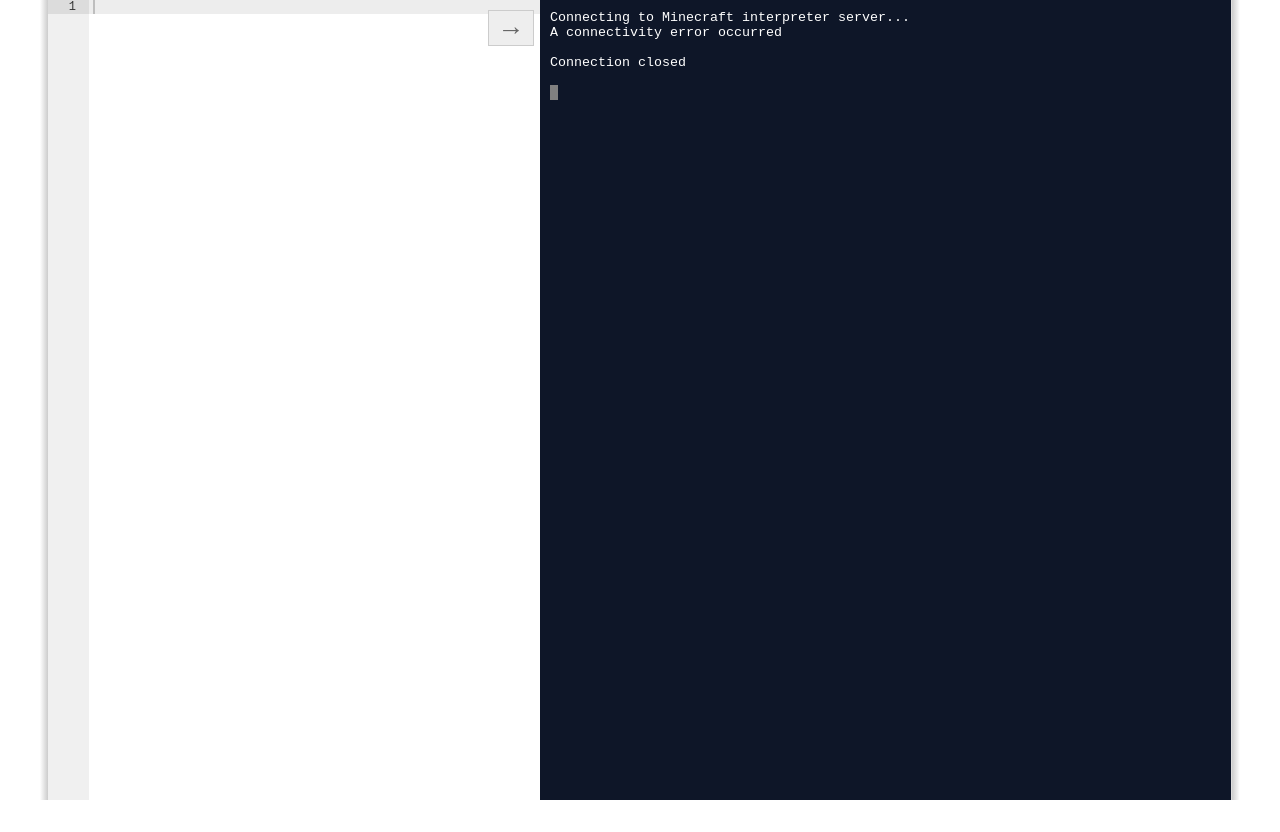
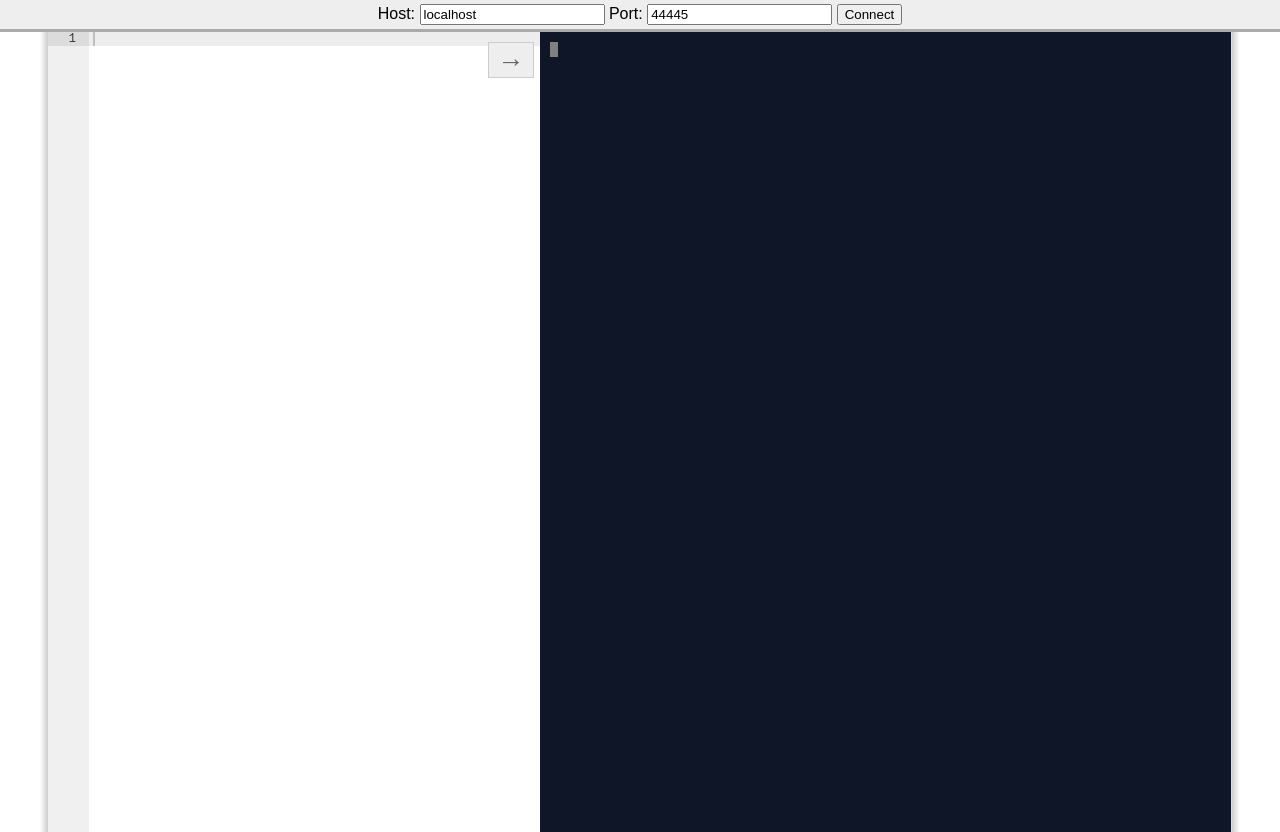
Before and after one commit to Macuyiko/minecraft-python, a website: page ServerEditorWeb/index.html in a window 1280 px wide. Before the commit the page ends 800 px from the top, so only its background shows below. Drawn offline with Linux system fonts and the light colour scheme.

Commit message:
Web based interface work
Interface is now feature complete

```diff
--- a/ServerEditorWeb/index.html
+++ b/ServerEditorWeb/index.html
@@ -4,14 +4,15 @@
     <meta http-equiv="Content-Type" content="text/html; charset=UTF-8">
     <title></title>
     <style type="text/css">
-    html, body{height: 100%;margin:0}
-    #main{background:#FFF;margin:0 auto;height:100%;width:1200px;position:relative}
-    #resize-left{border-right:1px solid #DDD;background:#EEE;background:-webkit-linear-gradient(right,#CCC,#FFF);background:-moz-linear-gradient(right,#CCC,#FFF);background:-ms-linear-gradient(right,#CCC,#FFF);background:-o-linear-gradient(right,#CCC,#FFF);background:linear-gradient(right,#CCC,#FFF);filter:progid:DXImageTransform.Microsoft.Gradient(StartColorStr='#FFFFFF', EndColorStr='#CCCCCC', GradientType=1);width:8px;position:absolute;height:100%;left:0;top:0;z-index:1}
-  	#resize-right{border-left:1px solid #DDD;background:#F8F8F8;background:-webkit-linear-gradient(left,#CCC,#FFF);background:-moz-linear-gradient(left,#CCC,#FFF);background:-ms-linear-gradient(left,#CCC,#FFF);background:-o-linear-gradient(left,#CCC,#FFF);background:linear-gradient(left,#CCC,#FFF);filter:progid:DXImageTransform.Microsoft.Gradient(StartColorStr='#CCCCCC', EndColorStr='#FFFFFF', GradientType=1);width:8px;cursor:e-resize;position:absolute;height:100%;top:0;right:0;z-index:1}
-  	#content-workspace{position:absolute;width:1184px;height:100%;left:8px;bottom:0;}
-    #editor{position:absolute;width:492px;height:100%;left:0;bottom:0;font-family: monospace;}
-  	#runbutton{position:absolute;left:440px;top:10px;font-family: monospace; z-index: 10; border: 1px solid #ccc; background-color: #eee; color: #666; padding: 2px 14px 2px 14px; font-size: 20pt;}
-    #console{background:#0E1628;width:692px;height:100%;position:absolute;right:0;bottom:0;font-family: monospace; font-size: 10pt; color: white;}
+    html, body {height: 100%;margin:0}
+    #connectbar {padding: 4px; margin: 0 auto; text-align: center; background:#EEE;border-bottom:3px solid #AAA;font-family: sans-serif;}
+    #main {background:#FFF;margin:0 auto;height:100%;width:1200px;position:relative}
+    #resize-left {border-right:1px solid #DDD;background:#EEE;background:-webkit-linear-gradient(right,#CCC,#FFF);background:-moz-linear-gradient(right,#CCC,#FFF);background:-ms-linear-gradient(right,#CCC,#FFF);background:-o-linear-gradient(right,#CCC,#FFF);background:linear-gradient(right,#CCC,#FFF);filter:progid:DXImageTransform.Microsoft.Gradient(StartColorStr='#FFFFFF', EndColorStr='#CCCCCC', GradientType=1);width:8px;position:absolute;height:100%;left:0;top:0;z-index:1}
+  	#resize-right {border-left:1px solid #DDD;background:#F8F8F8;background:-webkit-linear-gradient(left,#CCC,#FFF);background:-moz-linear-gradient(left,#CCC,#FFF);background:-ms-linear-gradient(left,#CCC,#FFF);background:-o-linear-gradient(left,#CCC,#FFF);background:linear-gradient(left,#CCC,#FFF);filter:progid:DXImageTransform.Microsoft.Gradient(StartColorStr='#CCCCCC', EndColorStr='#FFFFFF', GradientType=1);width:8px;cursor:e-resize;position:absolute;height:100%;top:0;right:0;z-index:1}
+  	#content-workspace {position:absolute;width:1184px;height:100%;left:8px;bottom:0;}
+    #editor {position:absolute;width:492px;height:100%;left:0;bottom:0;font-family: monospace;}
+  	#runbutton {cursor:pointer;position:absolute;left:440px;top:10px;font-family: monospace; z-index: 10; border: 1px solid #ccc; background-color: #eee; color: #666; padding: 2px 14px 2px 14px; font-size: 20pt;}
+    #console {background:#0E1628;width:692px;height:100%;position:absolute;right:0;bottom:0;font-family: monospace; font-size: 10pt; color: white;}
     .jqconsole {padding: 10px;}
     .jqconsole-cursor {background-color: gray;}
     .jqconsole-blurred .jqconsole-cursor {background-color: #666;}
@@ -30,6 +31,9 @@
   </head>
 
   <body unselectable="">
+    <div id="connectbar">
+      Host: <input id="connecthost" type="text" value="localhost"> Port: <input id="connectport" type="text" value="44445"> <input id="connectbutton" type="button" value="Connect">
+    </div>
     <div id="main" unselectable="">
       <div id="resize-left"></div>
       <div id="content-workspace">
@@ -43,24 +47,40 @@
   <script type="text/javascript">
       WEB_SOCKET_SWF_LOCATION = "WebSocketMain.swf";
       WEB_SOCKET_DEBUG = true;
+      WEB_SOCKET = undefined;
+      JQCONSOLE = undefined;
+      EDITOR = undefined;
       $(function () {
-      	var editor = ace.edit("editor");
+      	EDITOR = ace.edit("editor");
         //editor.setTheme("ace/theme/twilight");
-        editor.getSession().setMode("ace/mode/python");
-        var jqconsole = $('#console').jqconsole('Connecting to Minecraft interpreter server...\n', '', '');
+        EDITOR.getSession().setMode("ace/mode/python");
+        JQCONSOLE = $('#console').jqconsole('', '', '');
+        var send = function (code) {
+          if (WEB_SOCKET !== undefined) WEB_SOCKET.send(code)
+          else JQCONSOLE.Write("Not connected to any server\n\n", 'jqconsole-output');
+        }
         var startPrompt = function () {
-            jqconsole.Prompt(true, function (input) {
-            ws.send(input);
+            JQCONSOLE.Prompt(true, function (input) {
+            send(input);
             startPrompt();
           });
         };
         startPrompt();
-        var ws = new WebSocket("ws://127.0.0.1:44445/");
-        ws.onopen = function() { jqconsole.Write("Connection established\n\n", 'jqconsole-output'); };
-        ws.onmessage = function(e) { jqconsole.Write(e.data.replace('\r', ''), 'jqconsole-output'); };
-        ws.onclose = function() { jqconsole.Write("Connection closed\n\n", 'jqconsole-output'); };
-        ws.onerror = function() { jqconsole.Write("A connectivity error occurred\n\n", 'jqconsole-output'); };
-        $("#runbutton").click(function() { ws.send(editor.getValue()); });
+        $("#connectbutton").click(function() {
+          JQCONSOLE.Write("Connecting to server\n\n", 'jqconsole-output');
+          WEB_SOCKET = new WebSocket("ws://"+$("#connecthost").val()+":"+$("#connectport").val());
+          WEB_SOCKET.onopen = function() { JQCONSOLE.Write("Connection established\n\n", 'jqconsole-output'); };
+          WEB_SOCKET.onmessage = function(e) { JQCONSOLE.Write(e.data.replace('\r', ''), 'jqconsole-output'); };
+          WEB_SOCKET.onclose = function() { WEB_SOCKET = undefined; JQCONSOLE.Write("Connection closed\n\n", 'jqconsole-output'); };
+          WEB_SOCKET.onerror = function() { WEB_SOCKET = undefined; JQCONSOLE.Write("A connectivity error occurred\n\n", 'jqconsole-output'); };
+        });
+        $("#runbutton").click(function() {
+          var ct = EDITOR.getCopyText();
+          if (ct.length > 0)
+            send(ct);
+          else
+            send(EDITOR.getValue());
+        });
       });
     </script>
 </body>
```
Also changed, not shown: 6 other files.
